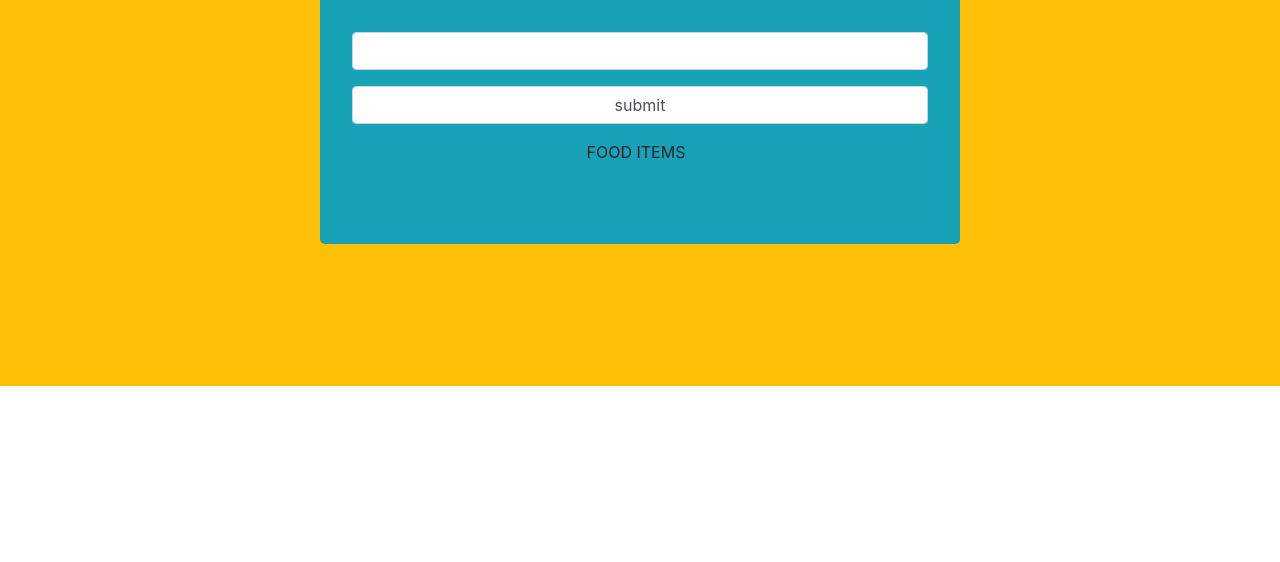
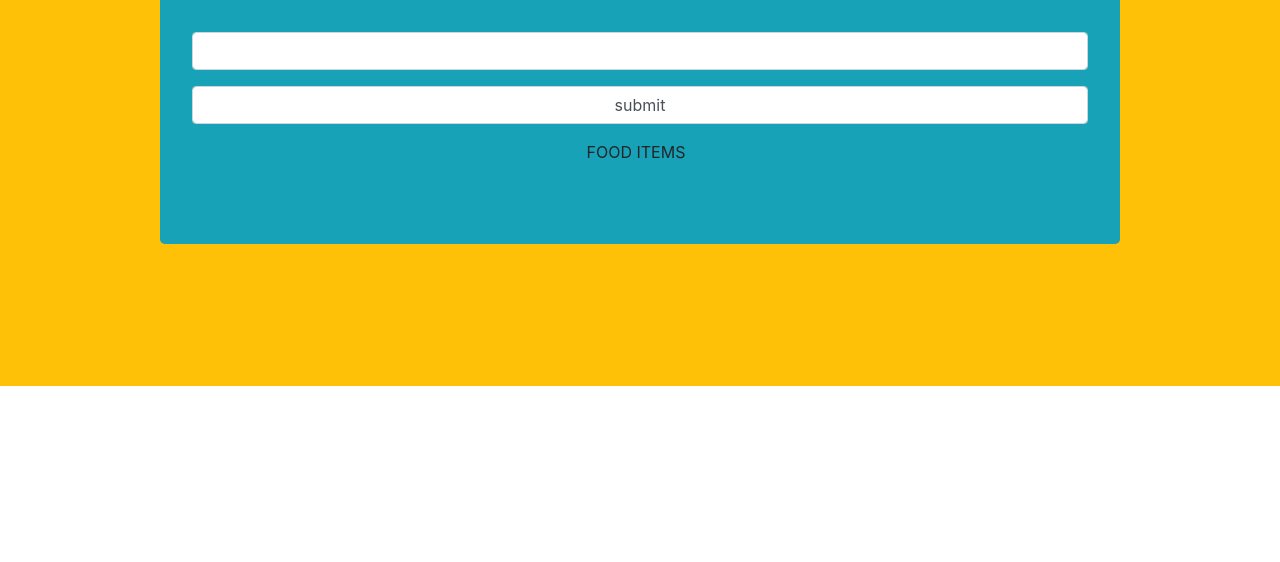
Before and after one commit to darkweb907/darkweb907-github.io-todofolder, a plain HTML site: page index.html in a window 1280 px wide. Shown: the part 238-800 px from the top of the page. Drawn offline with Linux system fonts and the light colour scheme.

Commit message:
added width

```diff
--- a/index.html
+++ b/index.html
@@ -15,7 +15,7 @@
 </head>
 <body>
         <main class="d-flex justify-content-center align-items-center h-50 bg-warning" style="min-height: 78vh;">
-            <div class="jumbotron w-50 h-100 bg-info">
+            <div class="jumbotron w-75 h-100 bg-info">
                 <form action="">
                     <div class="h1 text-center mb-5">TodoList Project</div>
                     <div class="form-group">
```
